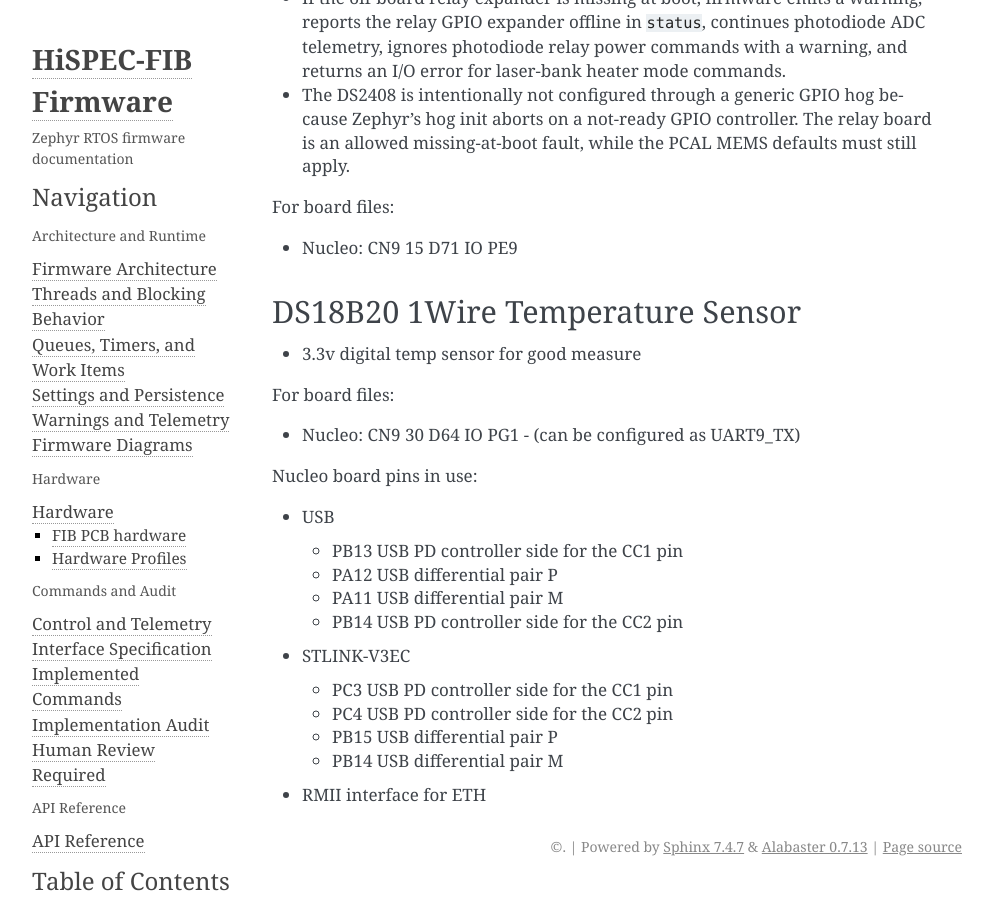
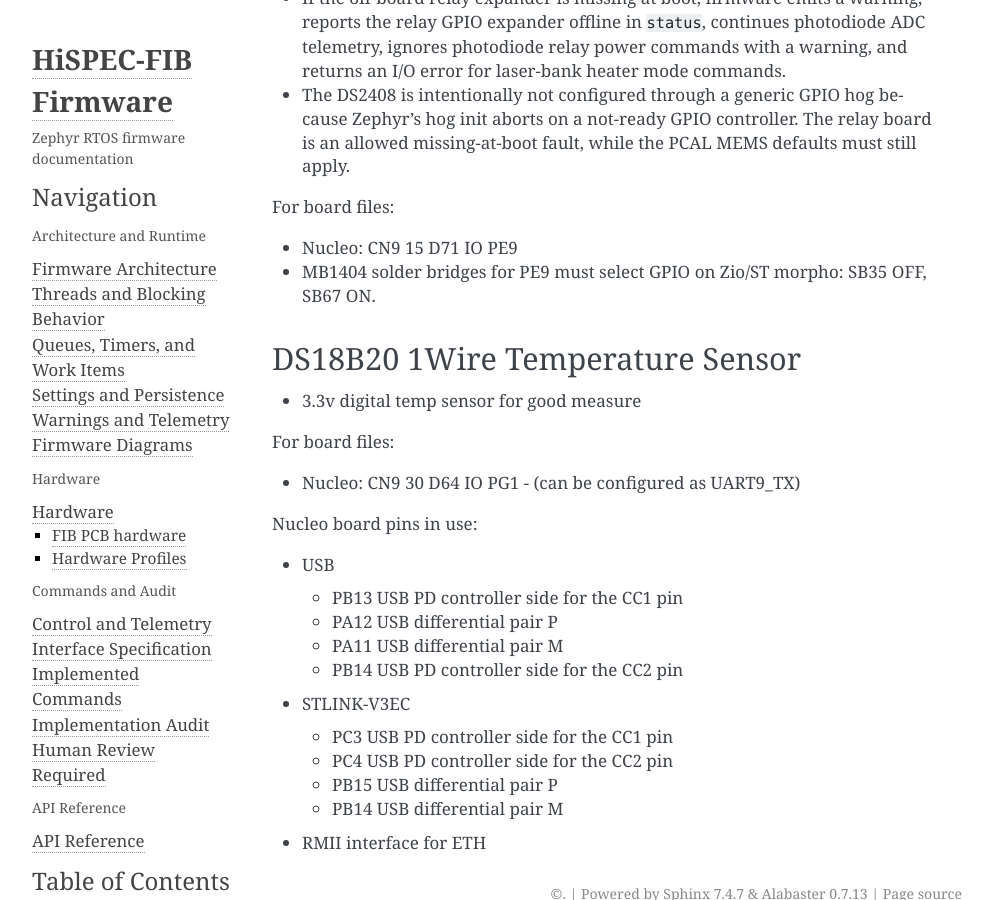
Before and after one commit to COO-Utilities/hispec-tib, a Sphinx documentation site: the page built from doc/hardware.md, in a window 1280 px wide and 900 px high, scrolled down 4415 px. Shown: the whole window, without its empty margins (148-1141 px from the left). Built offline with Sphinx 7.4.7, drawn with Linux system fonts in a browser that asks for light colours.

Commit message:
Update hardware documentation and overlay to detail MB1404 solder bridge configuration for PE9 GPIO routing

```diff
--- a/doc/hardware.md
+++ b/doc/hardware.md
@@ -157,6 +157,8 @@
 
 For board files:
 - Nucleo: CN9 15 D71 IO PE9
+- MB1404 solder bridges for PE9 must select GPIO on Zio/ST morpho:
+  SB35 OFF, SB67 ON.
 
 ## DS18B20 1Wire Temperature Sensor
 - 3.3v digital temp sensor for good measure
```
Also changed, not shown: 1 other file.
